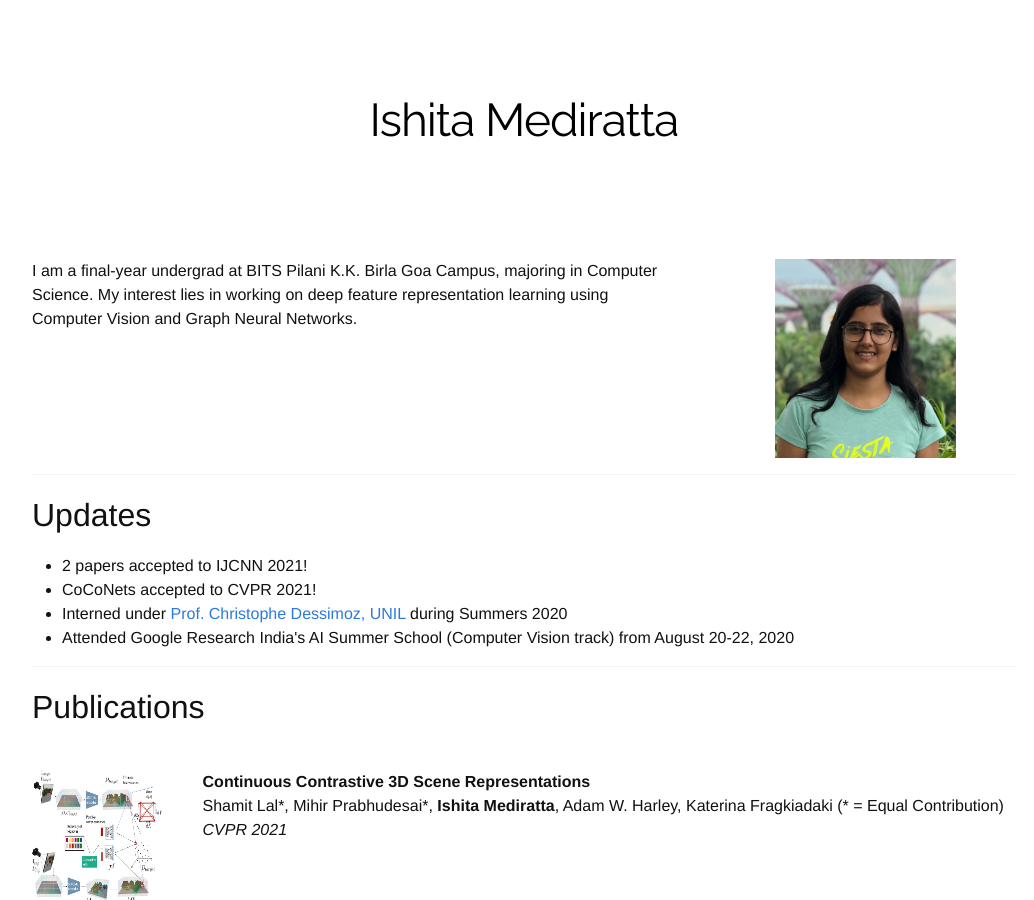
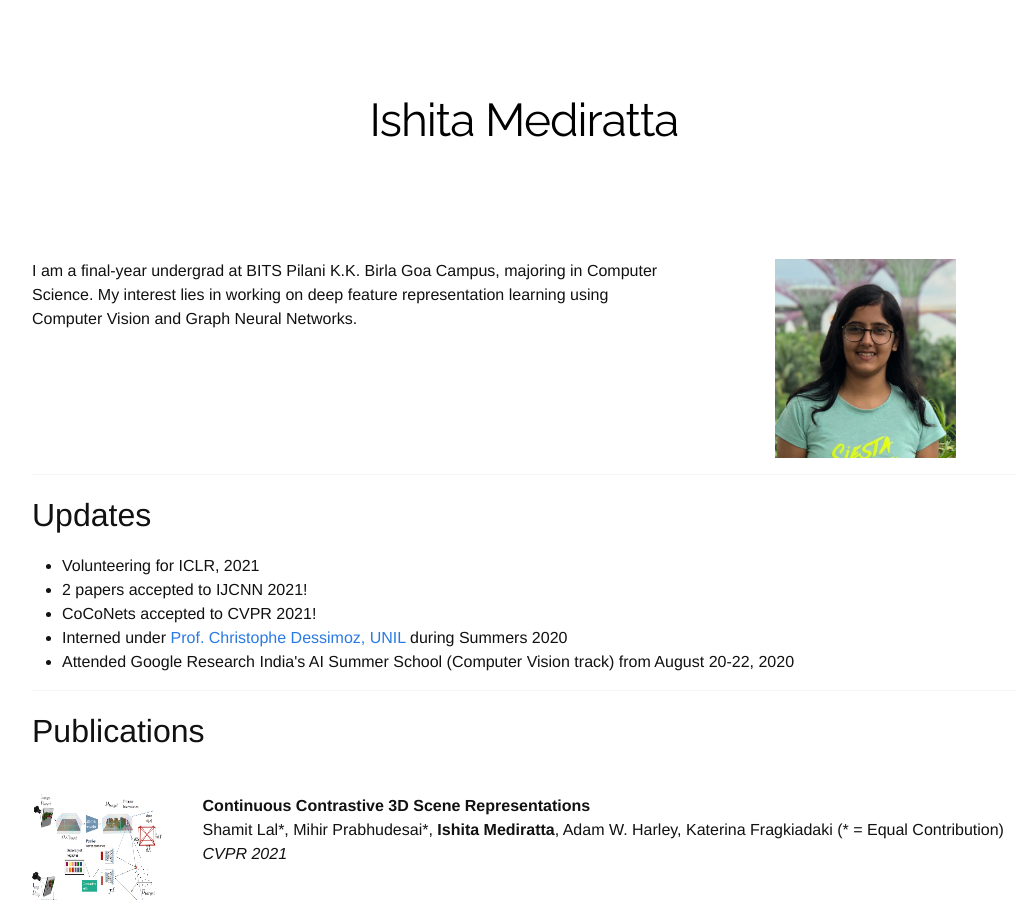
Before and after one commit to ishitamed19/ishitamed19.github.io, a Jekyll site: the page built from index.html, in a window 1280 px wide and 900 px high. Shown: the whole window, without its empty margins (116-1150 px from the left). Built offline with Jekyll 4.4.1, drawn with Linux system fonts in a browser that asks for light colours; nearby versions of some CDN libraries; some web fonts are replaced.

Commit message:
Update index.html

```diff
--- a/index.html
+++ b/index.html
@@ -26,6 +26,7 @@ title: "Ishita Mediratta"
 
 <h1 style="text-align:left" align="left">Updates</h1>
 <ul>
+  <li>Volunteering for ICLR, 2021</li>
   <li>2 papers accepted to IJCNN 2021!</li>
   <li>CoCoNets accepted to CVPR 2021!</li>
   <li>Interned under <a href="http://lab.dessimoz.org/">Prof. Christophe Dessimoz, UNIL</a> during Summers 2020</li>
```
